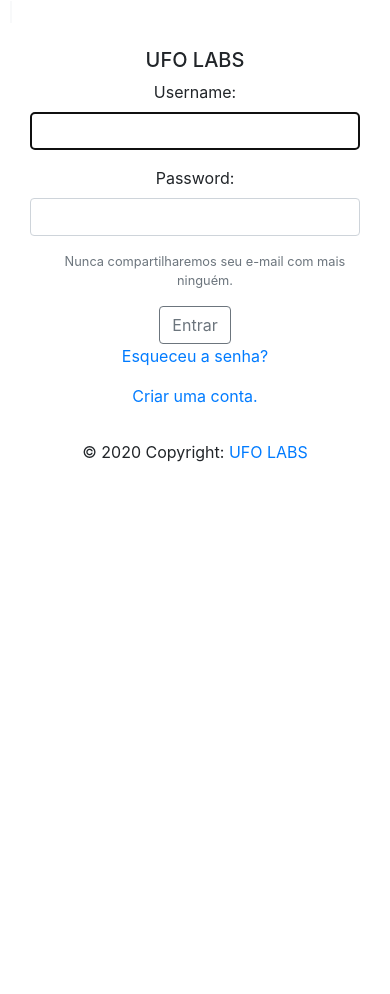
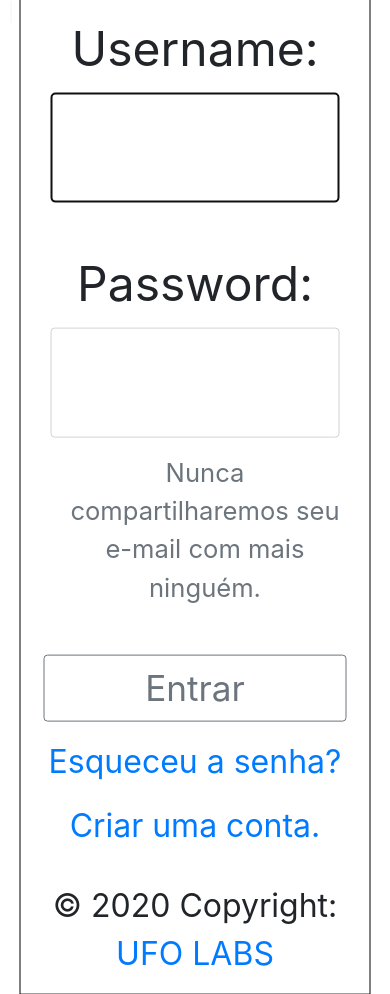
Before and after one commit to JoseRAGarcia/ufolabs, a Django app: page /login/ in a window 390 px wide. Before the commit the page ends 462 px from the top, so only its background shows below. Run offline with Django 3.2, Linux system fonts and the light colour scheme; some libraries are stand-ins or nearby versions.

Commit message:
Corrigindo responsividade de login.html e registro.html

```diff
--- a/templates/css/login.css
+++ b/templates/css/login.css
@@ -6,3 +6,50 @@
 #id_password{
     display:block;width:100%;height:calc(1.5em + .75rem + 2px);padding:.375rem .75rem;font-size:1rem;font-weight:400;line-height:1.5;color:#495057;background-color:#fff;background-clip:padding-box;border:1px solid #ced4da;border-radius:.25rem;transition:border-color .15s ease-in-out,box-shadow .15s ease-in-out
 }
+
+@media (max-width: 991px){
+
+    #bloco{
+        font-size: 200%;
+        border: 1px solid #000;
+        position: absolute;
+        top: 50%;
+        left: 50%;
+        height: auto;
+        width: 90%;
+        transform: translate(-50%, -50%);
+        float: left;
+        align-content: center;
+
+    }
+
+    h5{
+        font-size: 200%;
+    }
+
+    #id_username{
+        font-size: 200%;
+    }
+    label{
+        margin-top: 10%;
+        font-size: 150%;
+    }
+    #id_password{
+        font-size: 200%;
+    }
+    .btn{
+        margin-top: 10%;
+        margin-bottom: 5%;
+        width: 95%;
+        font-size: 110%;
+    }
+    .footer-copyright{
+        /* display: block;
+        clear: both;
+        font-size: 200%;
+        position: absolute;
+        bottom: 2%;
+        left: 50%;
+        transform: translateX(-50%); */
+    }
+}
--- a/templates/registration/login.html
+++ b/templates/registration/login.html
@@ -10,7 +10,7 @@
 <body>
 
 <span class="border border-light" style="border-radius: 10px solid; margin:10px;"></span>
-	<center>
+	<center id="bloco">
 		<div id="login-container" class="container" padding="16">
 			<form method="post">
 				<br>
@@ -27,11 +27,12 @@
 		  		 <p left="10"><a href="{% url 'registro' %}">Criar uma conta.</a>
 			</form>
 		</div>
+		<div class="footer-copyright text-center py-3">© 2020 Copyright:
+			<a href="https://mdbootstrap.com/"> UFO LABS</a>
+		  </div>
 	</center>
 
-  <div class="footer-copyright text-center py-3">© 2020 Copyright:
-    <a href="https://mdbootstrap.com/"> UFO LABS</a>
-  </div>
+
 
 </body>
 </html>
--- a/templates/registro.html
+++ b/templates/registro.html
@@ -12,6 +12,8 @@
 <center><span class="form-group col-lg-6">
 <div class="container-md col-lg-6">
 <form action="/" method='POST'>
+  <br>
+				<h5> UFO LABS </h5>
 	{% csrf_token %}
   	{{ form.as_p }}
 <!--  <p><label class="mr-sm-2" for="inlineFormCustomSelect">Genero</label></p>-->
@@ -76,7 +78,8 @@
 <!--</select>-->
 
 
-<p><button type="submit" class="btn btn-outline-secondary">Cadastrar-se</button></p></center>
+<p><button type="submit" class="btn btn-outline-secondary">Cadastrar-se</button></p>
+</center>
 <div>
     <p class="link"><a href="{% url 'login' %}">Já tem uma conta?</a></p>
     <p class="link"><a href="{% url 'home' %}">Entrar sem login</a></p>
```
Also changed, not shown: templates/css/registro.css (+35 -0 lines).
